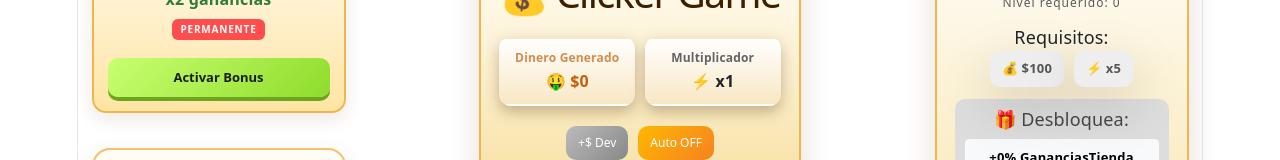
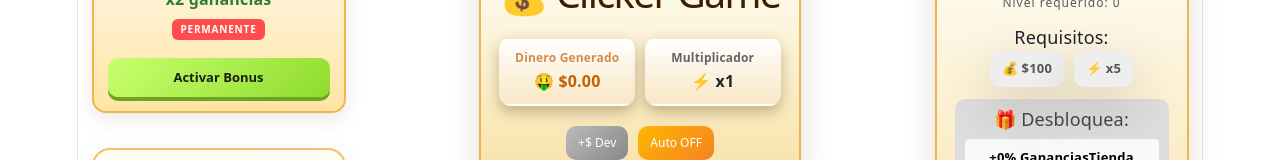
Before and after one commit to Maxii34/CLICKER-EMPIRE, a React (Vite) app: page / in a window 1280 px wide. Shown: the part 140-300 px from the top of the page. Built offline with nearby package versions, Linux system fonts and the light colour scheme.

Commit message:
Agregado de metodo

```diff
--- a/src/components/ClikerGamer.jsx
+++ b/src/components/ClikerGamer.jsx
@@ -29,7 +29,7 @@ export const ClikerGamer = ({
         <div className="clicker-stats">
           <div className="stat-box money">
             <span>Dinero Generado</span>
-            <strong>🤑 ${money}</strong>
+            <strong>🤑 ${money.toFixed(2)}</strong>
           </div>
 
           <div className="stat-box">
```
